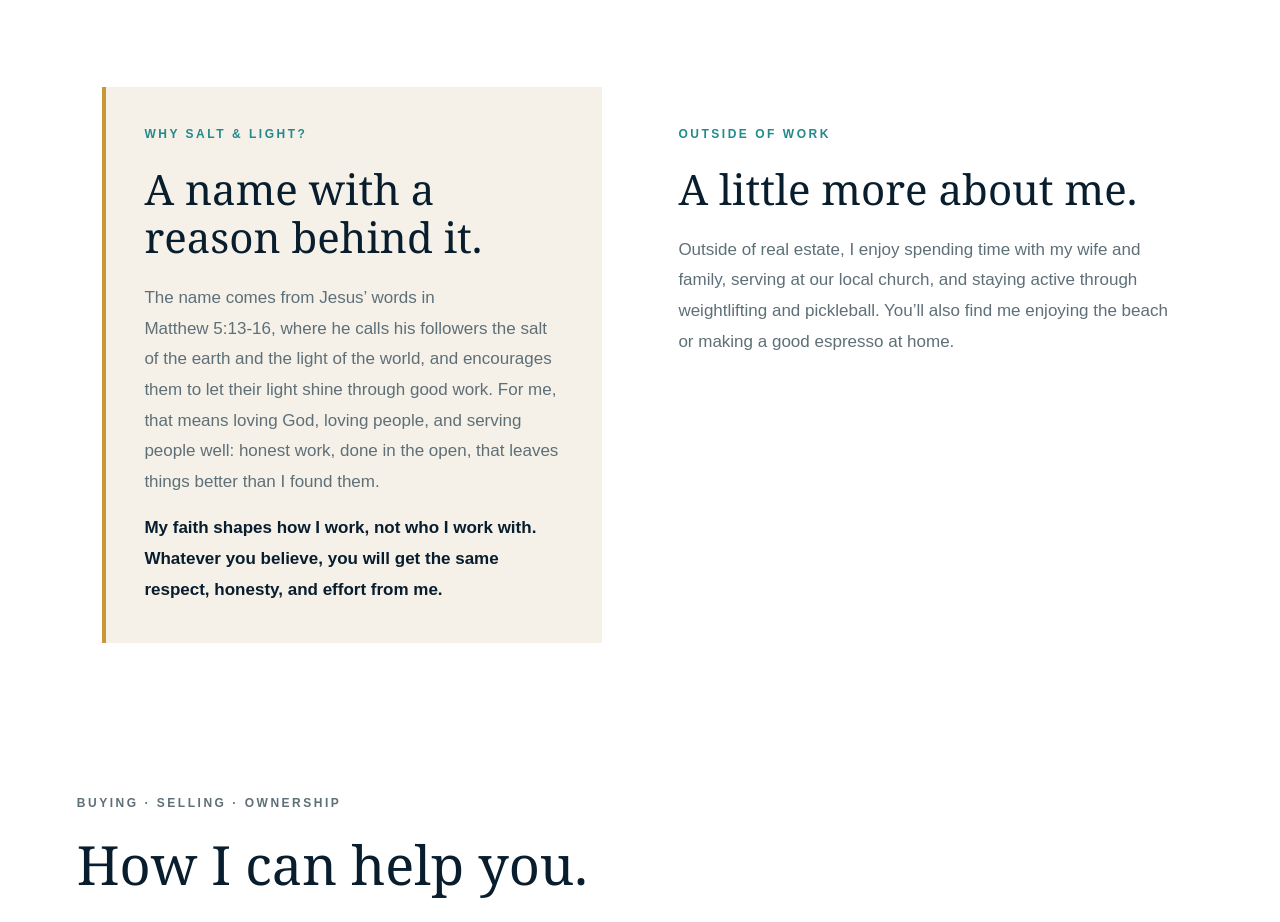
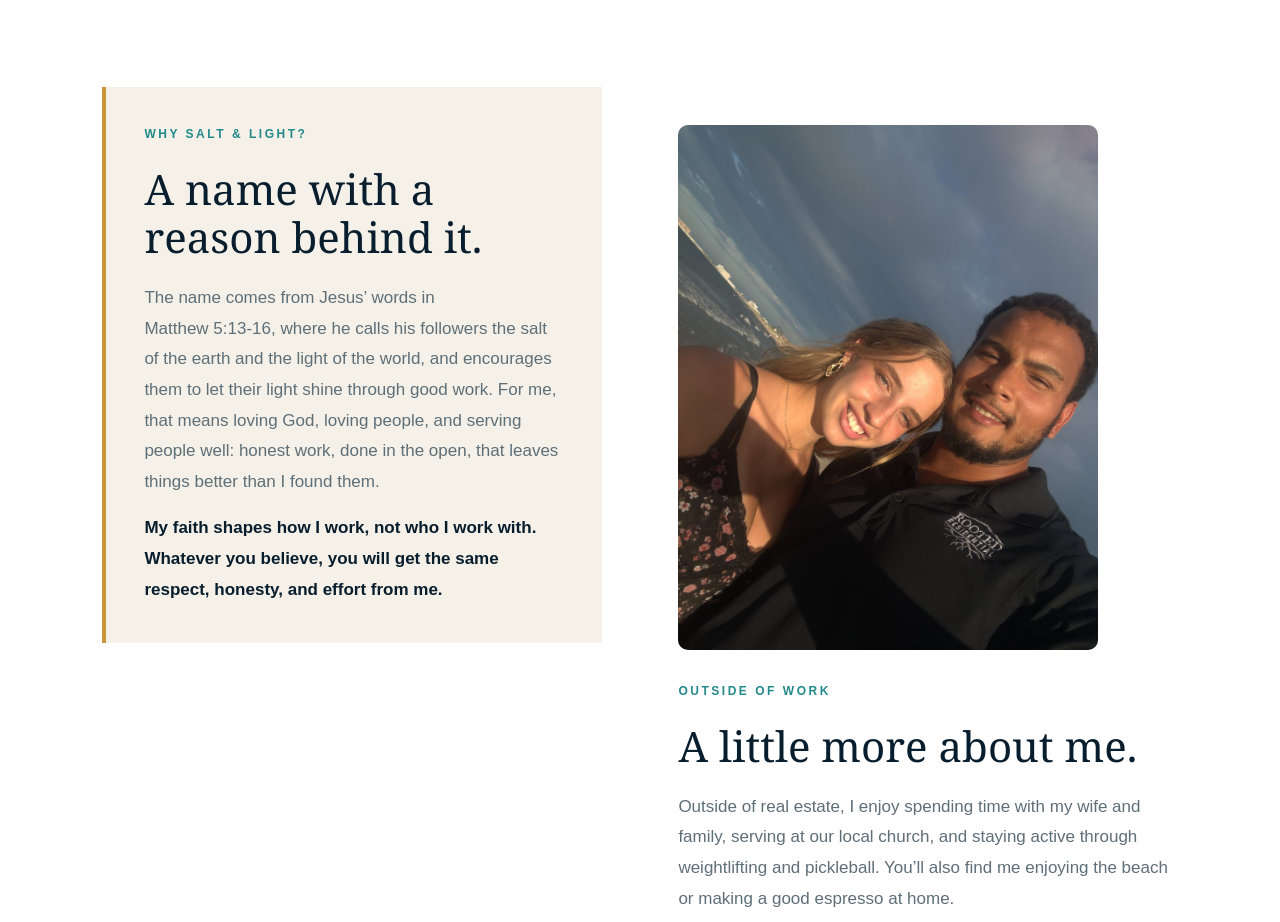
Before and after one commit to emmanuel-maldonado/emmanuel-maldonado-real-estate, a Next.js app: page /about in a window 1280 px wide. Shown: the part 3180-4102 px from the top of the page. Built offline with nearby package versions, Linux system fonts and the light colour scheme.

Commit message:
About: add photo of Manny and his wife to Outside of Work

```diff
--- a/src/app/(english)/about/about.css
+++ b/src/app/(english)/about/about.css
@@ -40,5 +40,6 @@
 .about-page .about-salt{padding:38px;background:var(--sand);border-left:4px solid #c9973a}
 .about-page .about-personal .about-salt p.about-salt-welcome{color:var(--navy);font-weight:700;margin:0}
 .about-page .about-outside{padding-top:38px}
+.about-page .about-outside-photo{display:block;width:100%;max-width:420px;height:auto;aspect-ratio:4/5;object-fit:cover;border-radius:10px;margin:0 0 32px;background:#e8e1d2}
 @media(max-width:1100px){.about-page .about-ways-grid article{padding:6px 22px 0}.about-page .about-ways-grid article:first-child{padding-left:0}.about-page .about-ways h3{font-size:23px}}
 @media(max-width:820px){.about-page .about-hero{grid-template-columns:1fr;padding:48px 24px 70px;gap:34px}.about-page .about-hero-photo{max-width:none;aspect-ratio:1/1}.about-page .about-story{padding:80px 24px 70px}.about-page .about-ways,.about-page .about-help{padding:80px 24px}.about-page .about-ways-grid,.about-page .about-help-grid,.about-page .about-personal{grid-template-columns:1fr}.about-page .about-pm{padding:80px 24px}.about-page .about-personal{padding:80px 24px 20px;gap:50px}.about-page .about-salt{padding:28px 24px}.about-page .about-outside{padding-top:0}.about-page .about-ways-grid article{border-left:0;border-top:1px solid #345064;padding:28px 0 0}.about-page .about-ways-grid article:first-child{border-top:0;padding-top:0}.about-page .about-cta-actions{width:100%;flex-direction:column}}
--- a/src/app/(english)/about/page.tsx
+++ b/src/app/(english)/about/page.tsx
@@ -67,6 +67,7 @@ export default function AboutPage() {
           <p className="about-salt-welcome">My faith shapes how I work, not who I work with. Whatever you believe, you will get the same respect, honesty, and effort from me.</p>
         </aside>
         <div className="about-outside">
+          <Image className="about-outside-photo" src="/images/about/manny-and-wife.jpg" alt="Manny and his wife at the beach" width={960} height={1200} loading="lazy" sizes="(max-width: 820px) 100vw, 420px" />
           <p className="eyebrow">Outside of Work</p>
           <h2>A little more about me.</h2>
           <p>Outside of real estate, I enjoy spending time with my wife and family, serving at our local church, and staying active through weightlifting and pickleball. You&rsquo;ll also find me enjoying the beach or making a good espresso at home.</p>
```
Also changed, not shown: public/images/about/manny-and-wife.jpg (added).
